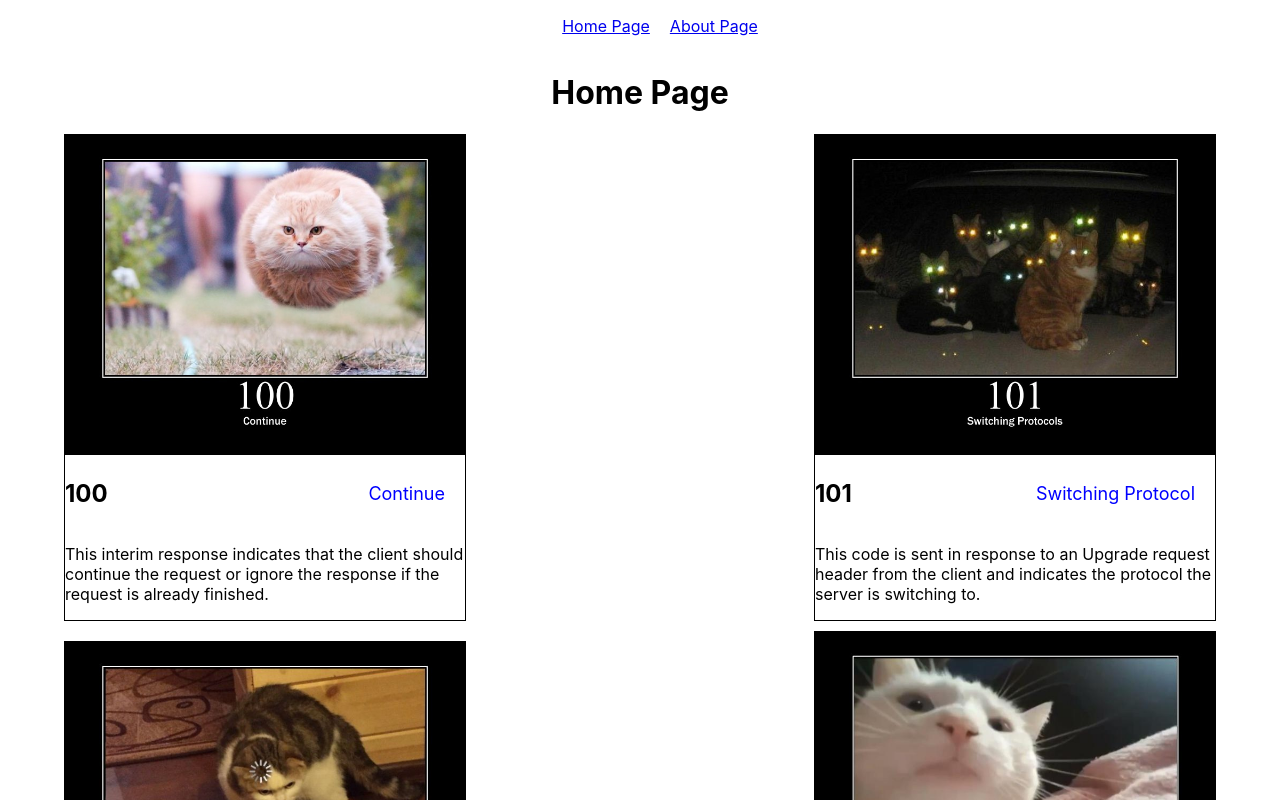
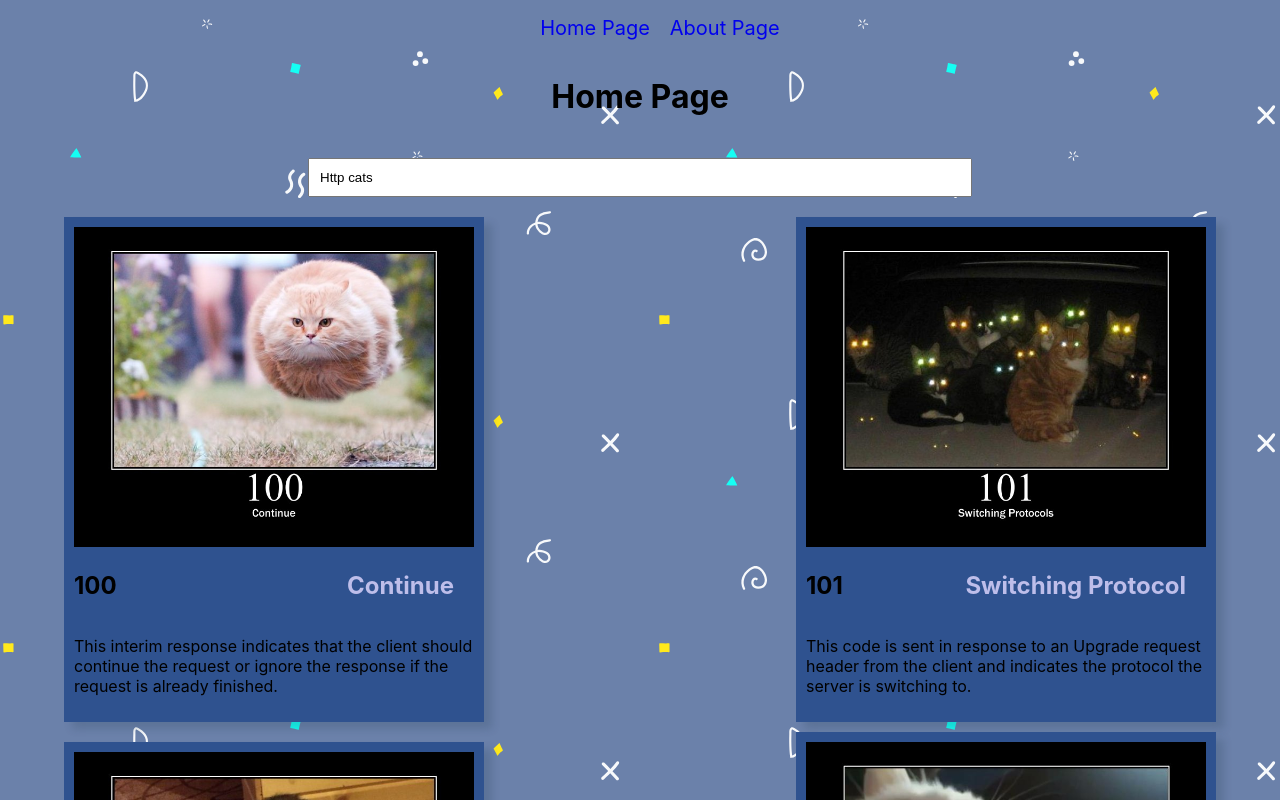
Before and after one commit to milsevka/React-2023Q1, a React (Create React App) app: page / in a window 1280 px wide. Shown: the top 800 px of the page. Built offline with nearby package versions, Linux system fonts and the light colour scheme.

Commit message:
feat: add search bar

```diff
--- a/src/App.css
+++ b/src/App.css
@@ -12,3 +12,7 @@
   font-size: calc(10px + 2vmin);
   color: white;
 }
+
+a {
+  text-decoration: none;
+}
--- a/src/components/CardsItem/CardsItem.css
+++ b/src/components/CardsItem/CardsItem.css
@@ -1,17 +1,19 @@
 .cards-item, .cards-img {
     width: 400px;
 }
+
 .cards-name {
-    color: blue;
-    font-size: 18px;
+    color: rgb(190, 190, 234);
 }
 
 .cards-item {
-    border: 1px solid black;
+    background-color: rgb(47, 82, 143);
+    padding: 10px;
+    -webkit-box-shadow: 8px 7px 8px 0px rgba(34, 60, 80, 0.2);
+    -moz-box-shadow: 8px 7px 8px 0px rgba(34, 60, 80, 0.2);
+    box-shadow: 8px 7px 8px 0px rgba(34, 60, 80, 0.2);
 }
-/* .cards-desc {
 
-} */
 .title-container {
     width: 95%;
     align-items: center;
--- a/src/components/CardsItem/CardsItem.tsx
+++ b/src/components/CardsItem/CardsItem.tsx
@@ -16,7 +16,7 @@
         <img className="cards-img" src={`${src}`} />
         <div className="title-container">
           <h2 className="cards-title">{title}</h2>
-          <p className="cards-name">{name}</p>
+          <h2 className="cards-name">{name}</h2>
         </div>
         <p className="cards-desc">{description}</p>
       </div>
--- a/src/components/CardsList/CardList.tsx
+++ b/src/components/CardsList/CardList.tsx
@@ -1,16 +1,15 @@
 import React from 'react';
-import { ICardList } from '../../types/types';
+import { ICardsArray } from '../../types/types';
 import { CardsItem } from '../CardsItem/CardsItem';
 import './CardList.css';
 
-export class CardList extends React.Component<ICardList> {
-  constructor(props: ICardList) {
+export class CardList extends React.Component<ICardsArray> {
+  constructor(props: ICardsArray) {
     super(props);
   }
 
   render() {
     return (
-      <div>
       <div className="wrapper">
         {this.props.cards?.map((item) => {
           return (
@@ -20,7 +19,6 @@
           );
         })}
       </div>
-      </div>
     );
   }
 }
--- a/src/components/Footer/Footer.tsx
+++ b/src/components/Footer/Footer.tsx
@@ -1,4 +1,5 @@
 import React from 'react';
+import { Link } from 'react-router-dom';
 
 import './Footer.css';
 
@@ -6,7 +7,9 @@
   render() {
     return (
       <footer className="footer-container">
-        <p className="footer-title">Milsevka 2023</p>
+        <p className="footer-title">
+          <Link to="https://github.com/milsevka">Milsevka </Link>2023
+        </p>
       </footer>
     );
   }
--- a/src/components/Header/Header.css
+++ b/src/components/Header/Header.css
@@ -8,4 +8,6 @@
 }
 .header-link-item {
     list-style-type: none;
+    font-size: 20px;
+    color: black;
 }
--- /dev/null
+++ b/src/components/Search/Search.css
@@ -0,0 +1,11 @@
+.search-input {
+    width: 50%;
+    margin: 20px 0px 20px 0px;
+    padding: 10px;
+}
+.search-container {
+    width: 100%;
+    display: flex;
+    align-items: center;
+    justify-content: center;
+}
--- /dev/null
+++ b/src/components/Search/Search.tsx
@@ -0,0 +1,39 @@
+import React from 'react';
+import { ISearch } from '../../types/types';
+import './Search.css';
+// eslint-disable-next-line @typescript-eslint/ban-types
+export class Search extends React.Component<{}, { search: string }> {
+  constructor(props: ISearch) {
+    super(props);
+    this.state = {
+      search: '',
+    };
+  }
+
+  onValueChange = (e: React.ChangeEvent<HTMLInputElement>): void => {
+    this.setState({ search: e.target.value });
+  };
+
+  componentWillUnmount() {
+    localStorage.setItem('search', this.state.search);
+  }
+
+  componentDidMount() {
+    this.setState({
+      search: (localStorage.getItem('search') as string) || 'Http cats',
+    });
+  }
+
+  render() {
+    return (
+      <div className="search-container">
+        <input
+          type="text"
+          className="search-input"
+          value={this.state.search}
+          onChange={this.onValueChange}
+        />
+      </div>
+    );
+  }
+}
--- a/src/pages/HomePage/HomePage.tsx
+++ b/src/pages/HomePage/HomePage.tsx
@@ -4,10 +4,11 @@
 import { CardList } from '../../components/CardsList/CardList';
 
 import './HomePage.css';
-import { IHomePage } from '../../types/types';
+import { ICardsArray } from '../../types/types';
+import { Search } from '../../components/Search/Search';
 
-export class HomePage extends React.Component<IHomePage> {
-  constructor(props: IHomePage) {
+export class HomePage extends React.Component<ICardsArray> {
+  constructor(props: ICardsArray) {
     super(props);
   }
   render() {
@@ -15,6 +16,7 @@
       <div className="main-wrapper">
         <Header />
         <h1>Home Page</h1>
+        <Search />
         <CardList cards={this.props.cards} />
         <Footer />
       </div>
```
Also changed, not shown: src/types/types.tsx (+6 -4 lines), src/pages/HomePage/HomePage.css. Lines whose indentation alone changed are shown as unchanged.
